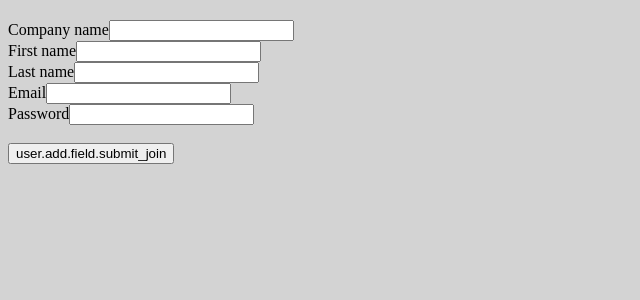
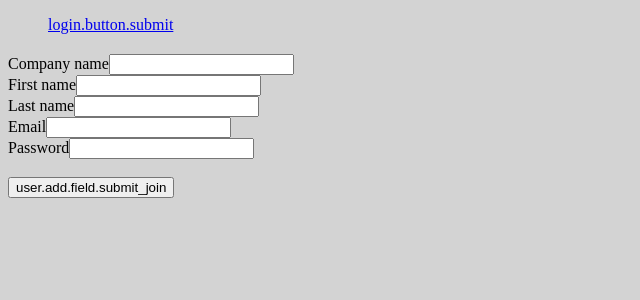
Before and after one commit to noud/wdt, a Symfony app: template templates/user/add.html.twig in a window 1280 px wide. Shown: the top 300 px of the page, without its empty margins (0-640 px from the left). Run offline with Twig, Linux system fonts and the light colour scheme; the template is opened without the code that fills it, so the values that code supplies are empty; form fields are guessed from the names that the template uses; some libraries are stand-ins or nearby versions.

Commit message:
Logout link.

```diff
--- a/src/Controller/DefaultController.php
+++ b/src/Controller/DefaultController.php
@@ -16,6 +16,6 @@ class DefaultController extends AbstractController
      */
     public function add(): Response
     {
-        return new Response('<html><body>'.'Welcome!'.'</body></html>');
+        return $this->render('index.html.twig');
     }
 }
--- a/src/Entity/User.php
+++ b/src/Entity/User.php
@@ -236,4 +236,9 @@ class User implements UserInterface
     {
         $this->token = $token;
     }
+
+    public function getFullName(): string
+    {
+        return trim($this->firstName.' '.$this->lastName);
+    }
 }
--- a/templates/base.html.twig
+++ b/templates/base.html.twig
@@ -1,3 +1,4 @@
+{% trans_default_domain 'login' %}
 <!DOCTYPE html>
 <html>
     <head>
@@ -8,6 +9,34 @@
         {% endblock %}
     </head>
     <body>
+        {% block header %}
+            <header class="header header-transparent" id="header-main">
+                <div id="navbar-top-main" class="navbar-top  navbar-dark bg-dark border-bottom">
+                    <div class="container px-0">
+                        <div class="navbar-nav align-items-center">
+                            <div class="ml-auto">
+                                <ul class="nav">
+                                    {% if app.user is defined and app.user %}
+                                        <li class="nav-item dropdown">
+                                            <a class="nav-link pr-0" href="#" data-toggle="dropdown" aria-haspopup="true" aria-expanded="false">
+                                                {{ app.user.fullName }} <i class="fas fa-user-circle"></i>
+                                            </a>
+                                            <div class="dropdown-menu dropdown-menu-sm dropdown-menu-right" x-placement="bottom-end" style="position: absolute; will-change: transform; top: 0px; left: 0px; transform: translate3d(29px, 39px, 0px);">
+                                                <a class="dropdown-item" href="{{ path('app_logout') }}">
+                                                    <i class="fas fa-sign-out-alt"></i> {{ 'login.button.logout'|trans }}
+                                                </a>
+                                            </div>
+                                        </li>
+                                    {% else %}
+                                        <a class="nav-link" href="{{ path('app_login') }}">{{ 'login.button.submit'|trans }}</a>
+                                    {% endif %}
+                                </ul>
+                            </div>
+                        </div>
+                    </div>
+                </div>
+            </header>
+        {% endblock %}
         {% block body %}{% endblock %}
         {% block javascripts %}{% endblock %}
     </body>
--- /dev/null
+++ b/templates/index.html.twig
@@ -0,0 +1 @@
+{% extends 'base.html.twig' %}
```
